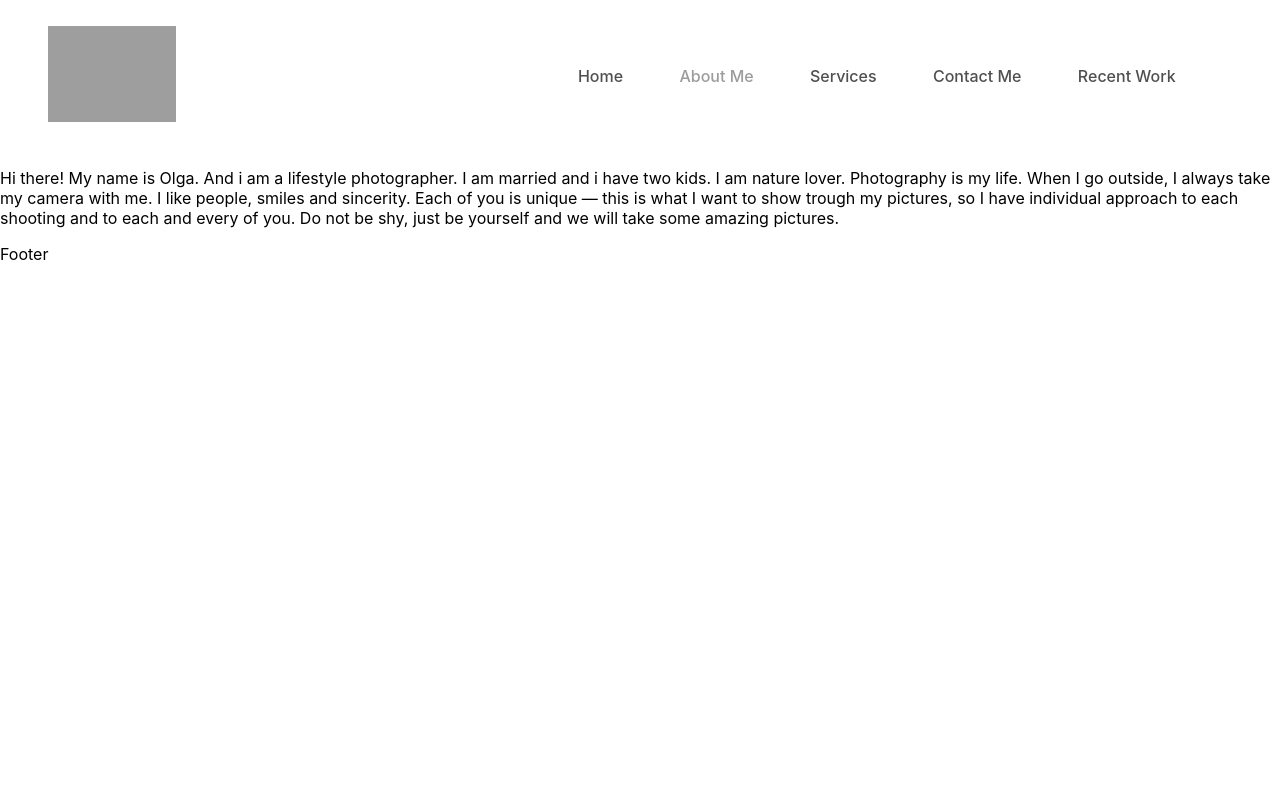
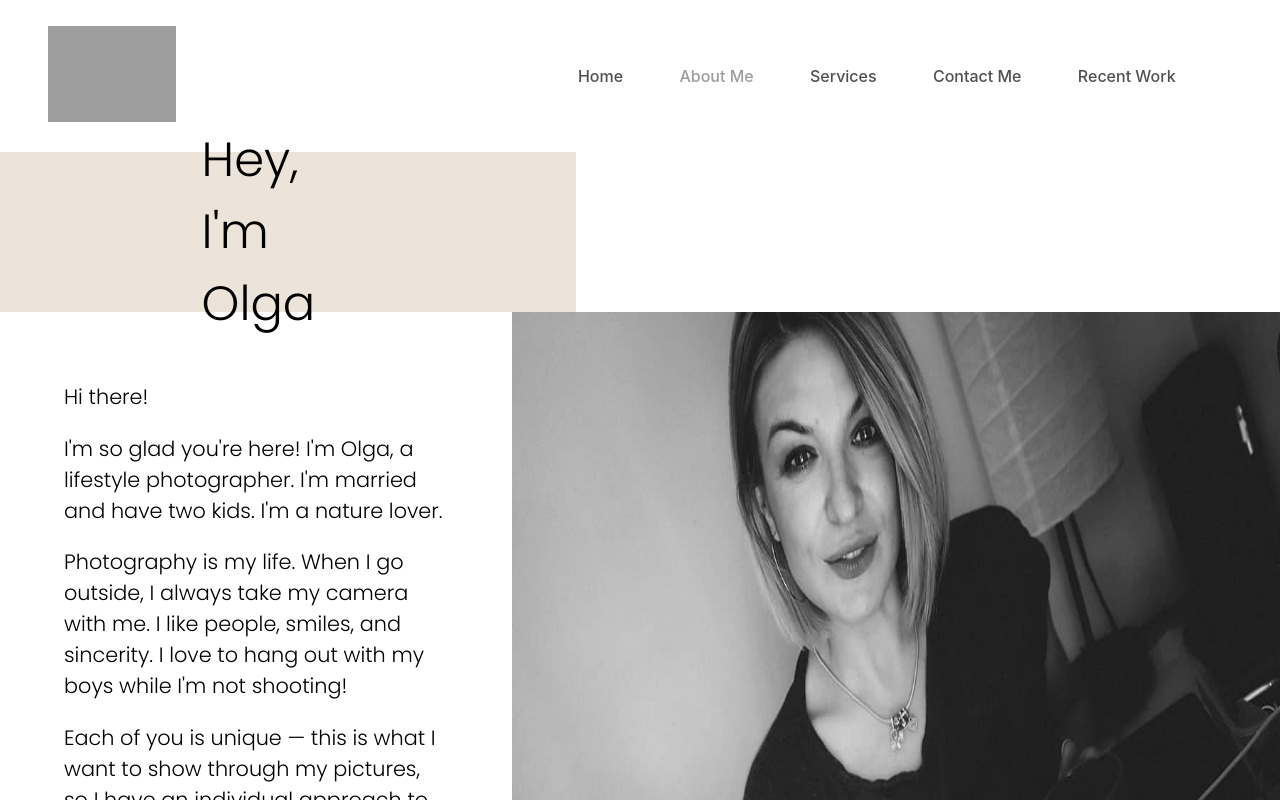
Before and after one commit to achichikalova/olga-photography-app, a React (Create React App) app: page /about in a window 1280 px wide. Shown: the top 800 px of the page. Built offline with nearby package versions, Linux system fonts and the light colour scheme; grey boxes are pictures that could not be loaded.

Commit message:
Implement About page and style it

```diff
--- a/src/pages/About.js
+++ b/src/pages/About.js
@@ -1,19 +1,37 @@
 import React from "react";
 import Olga from "../assets/images/about.jpg";
+import "./About.scss";
 
 const About = () => {
   return (
-    <div>
-      <image src={Olga} />
-      <p>
-        Hi there! My name is Olga. And i am a lifestyle photographer. I am
-        married and i have two kids. I am nature lover. Photography is my life.
-        When I go outside, I always take my camera with me. I like people,
-        smiles and sincerity. Each of you is unique — this is what I want to
-        show trough my pictures, so I have individual approach to each shooting
-        and to each and every of you. Do not be shy, just be yourself and we
-        will take some amazing pictures.
-      </p>
+    <div className="about">
+      <div className="intro">
+        <span>
+          Hey,
+          <br />
+          I'm Olga
+        </span>
+      </div>
+      <div className="about-info">
+        <article>
+          <p>Hi there!</p>
+          <p>
+            I'm so glad you're here! I'm Olga, a lifestyle photographer. I'm
+            married and have two kids. I'm a nature lover.
+          </p>
+          <p>
+            Photography is my life. When I go outside, I always take my camera
+            with me. I like people, smiles, and sincerity. I love to hang out
+            with my boys while I'm not shooting!
+          </p>
+          <p>
+            Each of you is unique — this is what I want to show through my
+            pictures, so I have an individual approach to each shooting. Don't
+            be shy. Just be yourself, and we'll take some fantastic pictures.
+          </p>
+        </article>
+        <img src={Olga} alt="my photo" />
+      </div>
     </div>
   );
 };
--- /dev/null
+++ b/src/pages/About.scss
@@ -0,0 +1,40 @@
+@import url("https://fonts.googleapis.com/css2?family=Poppins:wght@300&display=swap");
+
+.about {
+  width: 100%;
+
+  .intro {
+    width: 45vw;
+    height: 20vh;
+    background-color: rgb(236, 228, 216);
+    display: flex;
+    justify-content: center;
+    align-items: center;
+    span {
+      font-size: 3rem;
+      width: 30%;
+      font-family: "Poppins", sans-serif;
+    }
+  }
+
+  .about-info {
+    width: 100%;
+    display: flex;
+    justify-content: flex-end;
+
+    article {
+      width: 30vw;
+      margin: 3rem auto;
+
+      p {
+        font-size: 1.3rem;
+        font-family: "Poppins", sans-serif;
+      }
+    }
+    img {
+      width: 60vw;
+      height: auto;
+      overflow: hidden;
+    }
+  }
+}
```
